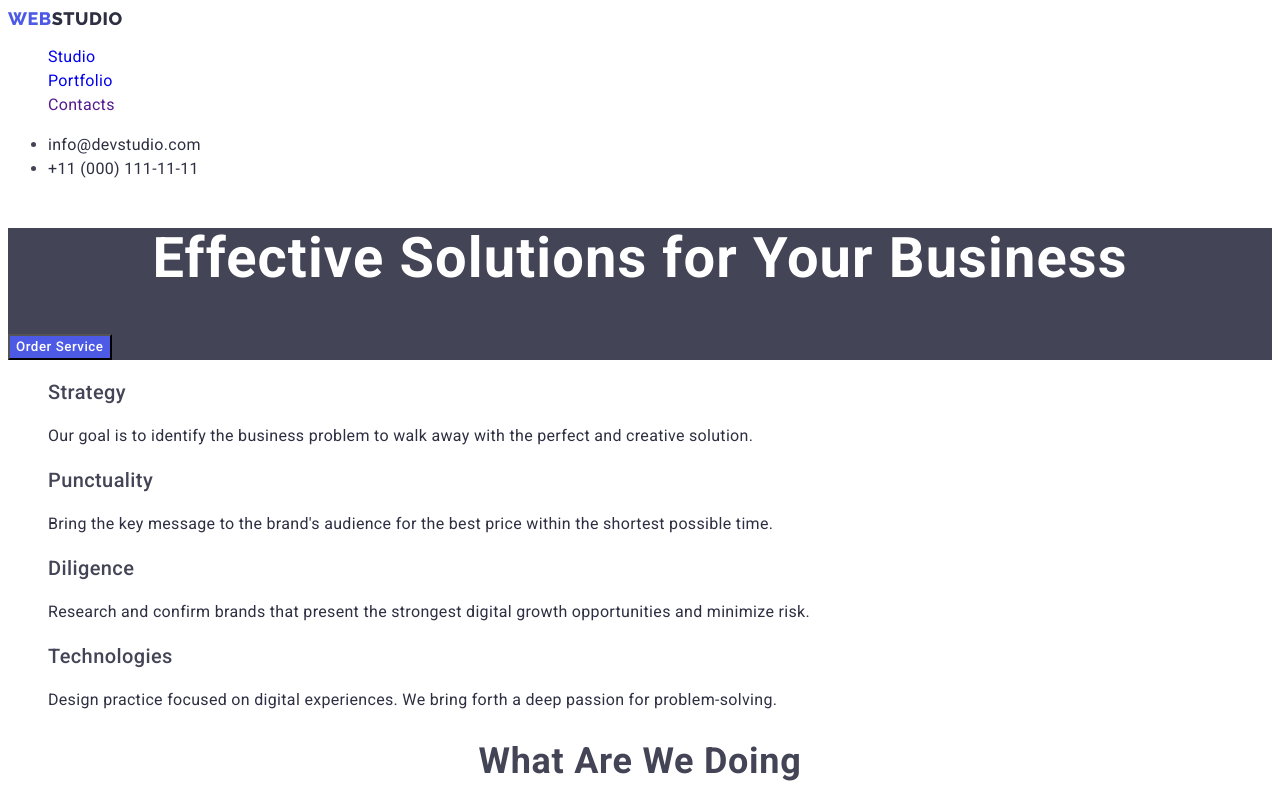
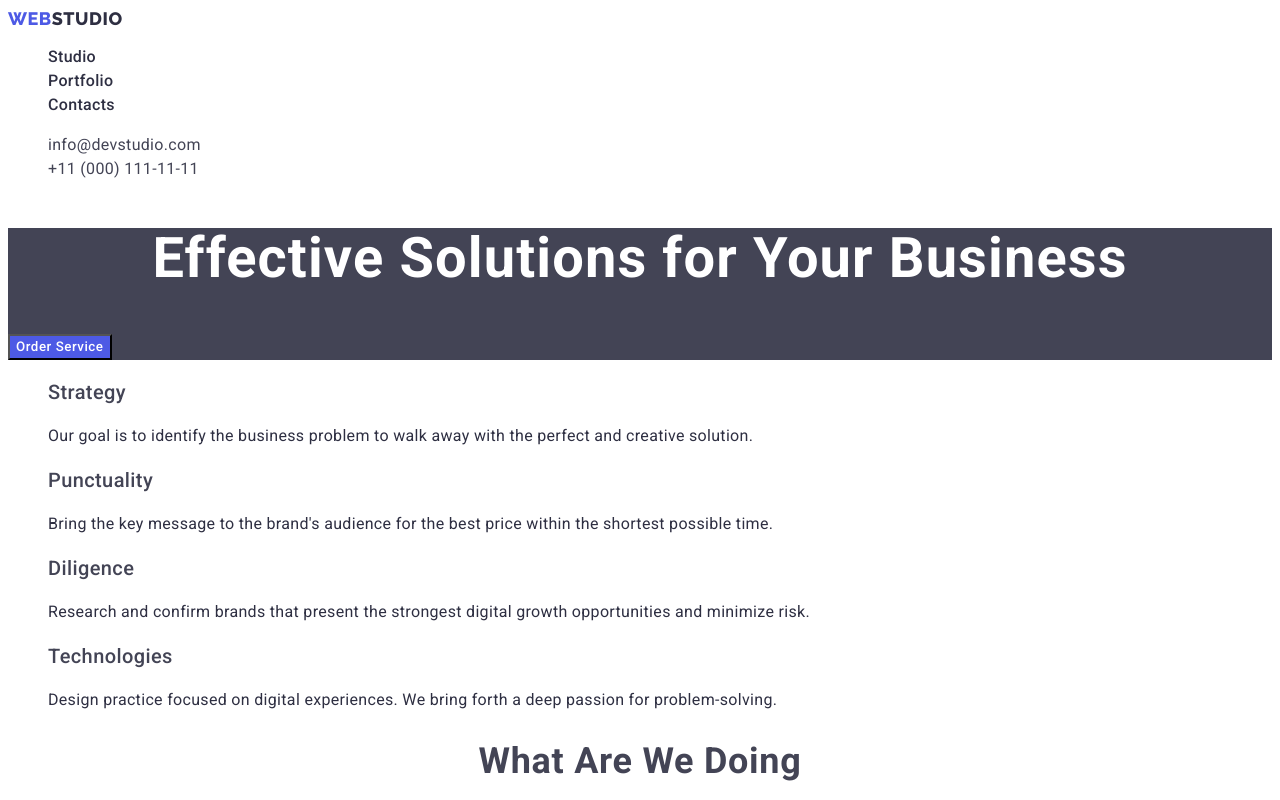
Before and after one commit to Oleksii89/goit-markup-hw-02, a plain HTML site: page index.html in a window 1280 px wide. Shown: the top 800 px of the page. Drawn offline with Linux system fonts and the light colour scheme.

Commit message:
updated files

```diff
--- a/css/styles.css
+++ b/css/styles.css
@@ -80,8 +80,10 @@ body {
 /*------------------ HEADER--------------- */
 
 .menu-link {
+  font-weight: 500;
   line-height: 1.5;
   letter-spacing: 0.02em;
+  color: var(--secondary-text-color);
 }
 
 .menu-link:hover,
@@ -117,16 +119,21 @@ body {
   color: var(--secondary-text-color);
 }
 
+.contact-us {
+  font-style: normal;
+}
+
 .contact-email,
 .contact-phone-number {
-  font-style: normal;
   line-height: 1.5;
   letter-spacing: 0.02em;
-  color: var(--secondary-text-color);
+  color: var(--primary-text-color);
 }
 
 .contact-email:hover,
-.contact-email:focus {
+.contact-email:focus,
+.contact-phone-number:hover,
+.contact-phone-number:focus {
   color: var(--accent-color);
 }
 
--- a/index.html
+++ b/index.html
@@ -32,8 +32,8 @@
           </li>
         </ul>
       </nav>
-      <address>
-        <ul>
+      <address class="contact-us list">
+        <ul class="list">
           <li>
             <a class="contact-email link" href="mailto:info@devstudio.com">
               info@devstudio.com</a
```
